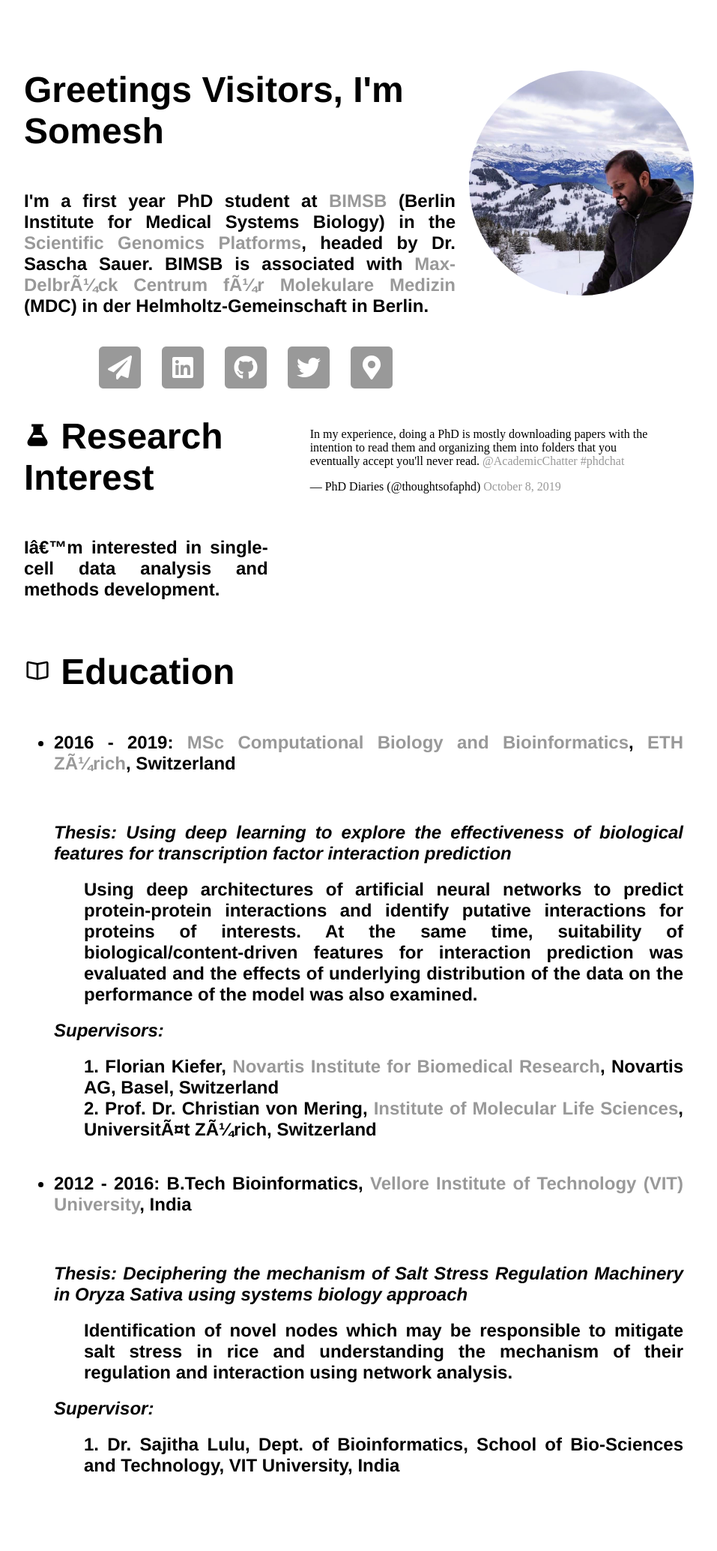
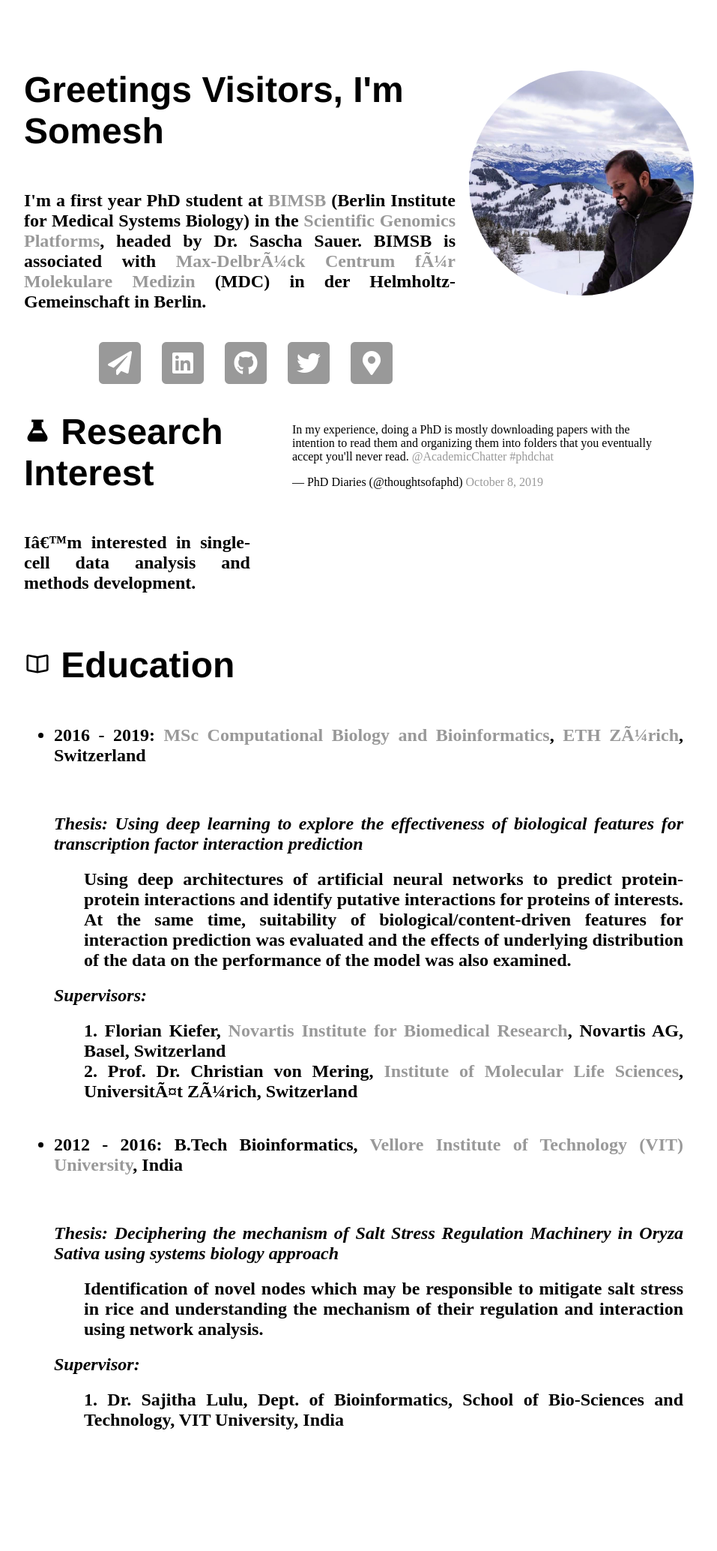
Before and after one commit to saisomesh2594/saisomesh2594.github.io, a Jekyll site: the page built from index.html, in a window 1280 px wide. Shown: the whole page at 75% size, without its empty margins (160-1117 px from the left). Built offline with Jekyll 4.4.1, drawn with Linux system fonts in a browser that asks for light colours; comment, search, counter and statistics services are not loaded; after the commit the page ends 2007 px from its top, so only the background shows below that.

Commit message:
Update main.css

```diff
--- a/css/main.css
+++ b/css/main.css
@@ -20,7 +20,6 @@
 	padding: 20px 0px;
 }
 
-
 dl dt{
 	padding: 20px 0px;
 }
@@ -39,23 +38,26 @@
     font-family:'Helvetica', 'Arial', 'Sans-Serif';
 }
 
-
-h3 {
+h2 h3 {
 
     font-family:'Helvetica', 'Arial', 'Sans-Serif';
 }
 
-h2 {
+article {
+  padding: 0 1rem 1rem 0;
+  text-align: justify;
+}
 
-    font-family:'Helvetica', 'Arial', 'Sans-Serif';
+ion-icon {
+	font-size: 36px;
+}
+
+footer {
+   border-top: 3px solid #d5d5d5;
 }
 
 .icon-container {
     margin: auto;
-}
-
-footer {
-   border-top: 3px solid #d5d5d5;
 }
 
 .title-container {
@@ -82,26 +84,20 @@
 #container {
   display: flex;
   flex-flow: row nowrap;
-
-
 }
 
 #twwet-research-container {
   display: flex;
   flex-flow: row nowrap;
-
-
 }
 
 #text-container {
-
 	display: flex;
   	flex-flow: column nowrap;
   	justify-content: space-between;
 }
 
 #researchtrial {
-
 	display: flex;
   	flex-flow: column nowrap;
   	justify-content: space-between;
@@ -112,15 +108,6 @@
 }
 
 
-article {
-  padding: 0 1rem 1rem 0;
-  text-align: justify;
-}
-
 #dp-container {
 	padding-top: 2rem;
 }
-
-ion-icon {
-	font-size: 36px;
-}
```
